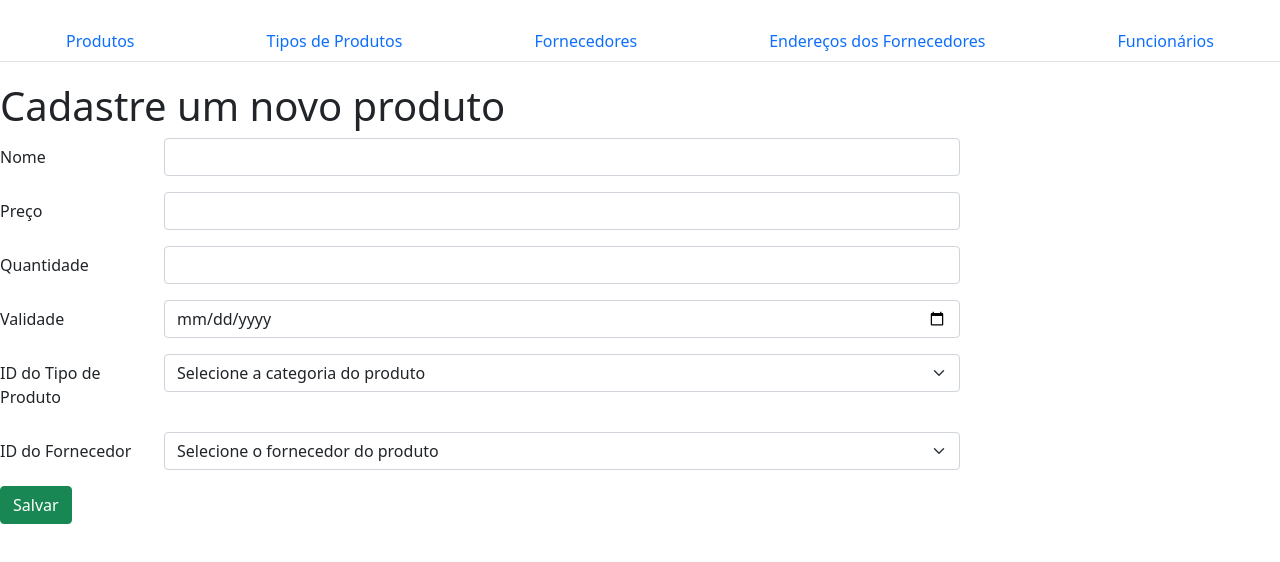
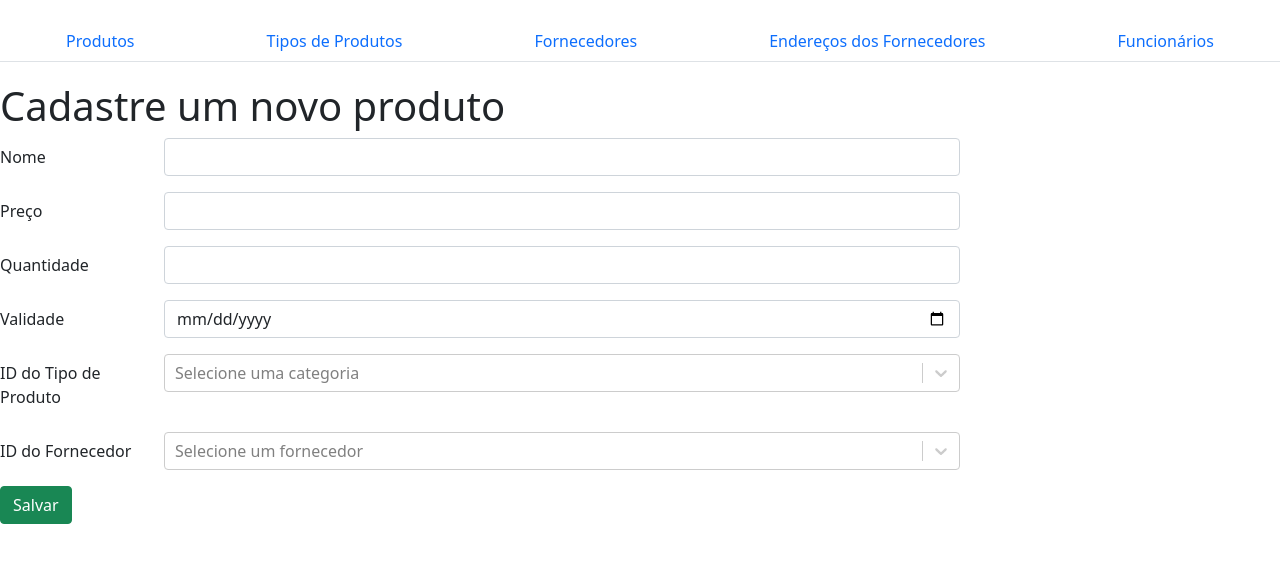
Before and after one commit to anaBeatrizWalker/ExpressReact, a React (Create React App) app: page /produtos/novo in a window 1280 px wide. Shown: the top 562 px of the page. Built offline with nearby package versions, Linux system fonts and the light colour scheme; no server answers.

Commit message:
Adicionando envio de dados do select

```diff
--- a/package.json
+++ b/package.json
@@ -14,6 +14,7 @@
     "react-router": "^6.2.2",
     "react-router-dom": "^6.2.2",
     "react-scripts": "5.0.0",
+    "react-select": "^5.2.2",
     "web-vitals": "^2.1.4"
   },
   "scripts": {
--- a/src/App.js
+++ b/src/App.js
@@ -1,13 +1,12 @@
 import React from 'react'
 import { BrowserRouter } from 'react-router-dom'
-
-import Nav from './components/Nav'
-import Rotas from './Routes'
+import Menu from './components/Menu'
+import Rotas from './Rotas'
 
 export default props => {
   return (
     <BrowserRouter>
-        <Nav/>
+        <Menu/>
         <Rotas/>
     </BrowserRouter>
   )
--- a/src/components/Nav.js
+++ b/src/components/Menu.js
@@ -1,10 +1,10 @@
 import React from "react"
 import { Nav } from 'react-bootstrap'
+import './estilos.css'
 
-//Nav
-export default function Navegation(){
+export default function Menu(){
     return (
-        <div style={{ marginTop: '20px' }}>
+        <div className="detalhes">
             <Nav fill variant="tabs" defaultActiveKey="/">
                 <Nav.Item>
                     <Nav.Link href="/produtos">Produtos</Nav.Link>
--- a/src/components/Produtos/AdicionaProduto.js
+++ b/src/components/Produtos/AdicionaProduto.js
@@ -2,6 +2,7 @@ import api_express from '../../config/api_express'
 import React, { useEffect, useState } from 'react'
 import { useParams } from 'react-router'
 import { Form, Row, Col, Button } from 'react-bootstrap'
+import Select from "react-select"
 import '../estilos.css'
 
 export default function AdicionaProduto(){
@@ -12,31 +13,58 @@ export default function AdicionaProduto(){
     const [preco, setPreco] = useState("")
     const [quantidade, setQuantidade] = useState("")
     const [validade, setValidade] = useState("")
-    const [tipo_produto_id, setTipoProdutoId] = useState("")
-    const [fornecedor_id, setFornecedorId] = useState("")
+    const [tipo_produto_id, setTipoProdutoId] = useState([])
+    const [tipos_produto, setTipoProdutos] = useState({})
+    const [fornecedor_id, setFornecedorId] = useState([])
+    const [fornecedores, setFornecedores] = useState({})
 
     useEffect(()=>{
         if(id){
             api_express.get(`/produtos/${id}`).then(resp => {
                 const produto = resp.data.produto
+                console.log(produto)
                 setNome(produto.nome)
                 setPreco(produto.preco)
                 setQuantidade(produto.quantidade)
                 setValidade(formataData(produto.validade))
                 setTipoProdutoId(produto.tipo_produto_id)
+                //setTipoProdutos(RESGATA NOME)
                 setFornecedorId(produto.fornecedor_id)
+                //setFornecedores(RESGATA NOME)
             })
         }
-    }, [id])
+        api_express.get('/tipos_produtos').then(resp => {
+            setTipoProdutos(resp.data.tipos_produto)
+        })
+        api_express.get('/fornecedores').then(resp => {
+            setFornecedores(resp.data.fornecedores)
+        })
+    }, [])
+
+    useEffect(() => {
+        function formataDados(){
+            for(let i = 0; i < tipos_produto.length; i++){
+                tipos_produto[i].value = tipos_produto[i].id
+                tipos_produto[i].label = tipos_produto[i].nome
+            }
+
+            for(let i = 0; i < fornecedores.length; i++){
+                fornecedores[i].value = fornecedores[i].id
+                fornecedores[i].label = fornecedores[i].nome
+            }
+        }
+        formataDados()
+
+    }, [tipos_produto, fornecedores])
 
     async function addProduto(){
         const produto = {
-            nome: nome,
-            preco: preco,
-            quantidade: quantidade,
-            validade: validade,
-            tipo_produto_id: tipo_produto_id,
-            fornecedor_id: fornecedor_id
+                nome: nome,
+                preco: preco,
+                quantidade: quantidade,
+                validade: validade,
+                tipo_produto_id: tipo_produto_id.id,
+                fornecedor_id: fornecedor_id.id
         }
         if(id){
             api_express.put(`/produtos/${id}`, produto).then(resp => { console.log('put', resp.data) })
@@ -46,9 +74,9 @@ export default function AdicionaProduto(){
     }
 
     function formataData(validade){
-        let data = new Date(validade);
-        let dataFormatada = ((data.getDate() )) + "/" + ((data.getMonth() + 1)) + "/" + data.getFullYear();
-        console.log(dataFormatada);
+        let data = new Date(validade)
+        let dataFormatada = data.getFullYear() + "-" + ((data.getMonth() + 1)) + "-" + ((data.getDate() ))
+        return dataFormatada
     }
 
     return (
@@ -88,27 +116,24 @@ export default function AdicionaProduto(){
                 <Form.Group as={Row} className="mb-3" controlId="tipo_produto_id">
                     <Form.Label column sm="2">ID do Tipo de Produto</Form.Label>
                     <Col sm="10">
-                        <Form.Select type="number" name="tipo_produto_id" value={tipo_produto_id} onChange={(e) => setTipoProdutoId(e.target.value)}>
-                            <option value="" disabled selected hidden>Selecione a categoria do produto</option>
-                            <option value="12">12 - Hortifruti</option>
-                            <option value="13">13 - Açougue</option>
-                            <option value="14">14 - Limpeza</option>
-                            <option value="15">15 - Padaria</option>
-                            <option value="16">16 - Decoração e Casa</option>
-                            <option value="21">21 - Utilitários</option>
-                        </Form.Select>
+                        <Select
+                            type="number" name="tipo_produto_id"
+                            placeholder={"Selecione uma categoria"}
+                            onChange={(e) => setTipoProdutoId(e)}
+                            options={tipos_produto}>
+                        </Select>
                     </Col>
                 </Form.Group>
 
                 <Form.Group as={Row} className="mb-3" controlId="fornecedor_id">
                     <Form.Label column sm="2">ID do Fornecedor</Form.Label>
                     <Col sm="10">
-                        <Form.Select type="number" name="fornecedor_id" value={fornecedor_id} onChange={(e) => setFornecedorId(e.target.value)}>
-                            <option value="" disabled selected hidden>Selecione o fornecedor do produto</option>
-                            <option value="1">1 - Fornecedor 1</option>
-                            <option value="2">2 - Fornecedor 2</option>
-                            <option value="10">10 - Fornecedor 3</option>
-                        </Form.Select>
+                        <Select
+                            type="number" name="fornecedor_id"
+                            placeholder={"Selecione um fornecedor"}
+                            onChange={(e) => setFornecedorId(e)}
+                            options={fornecedores}>
+                        </Select>
                     </Col>
                 </Form.Group>
 
```
Also changed, not shown: src/Rotas.js (renamed from src/Routes.js), 1 other file (tests, documents, lock files or other folders).
